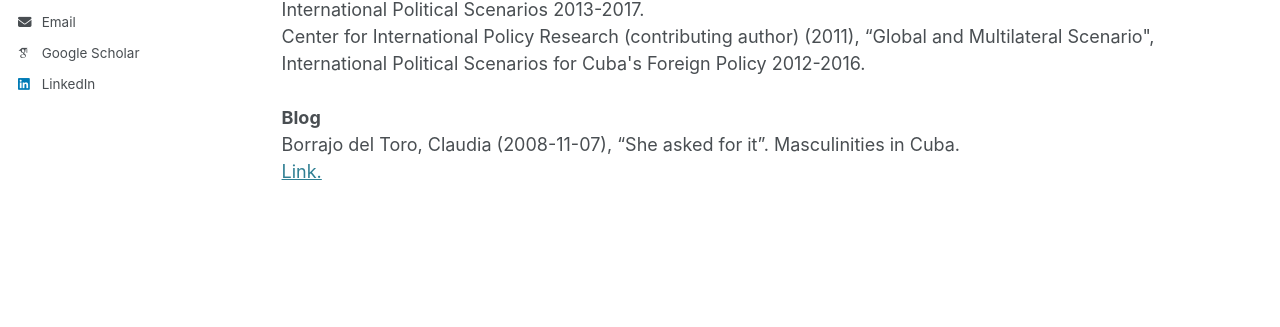
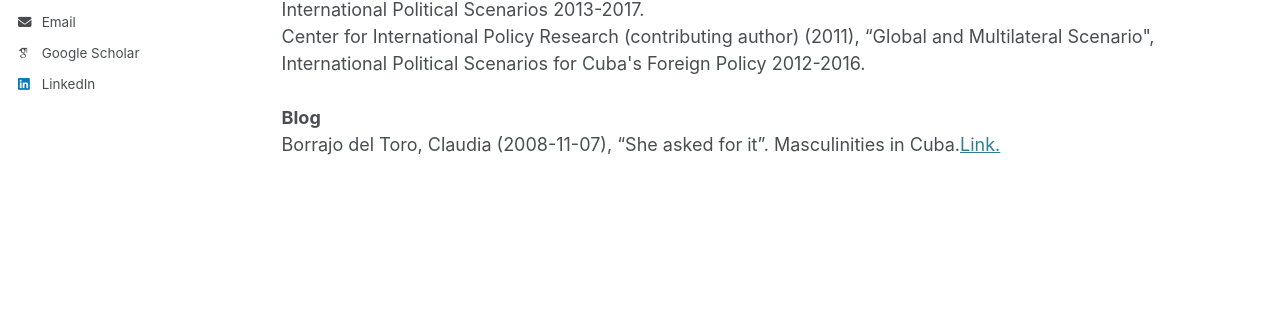
Before and after one commit to claudiabt/claudiabt.github.io, a Jekyll site: the page built from _pages/publications.html, in a window 1280 px wide and 1157 px high. Shown: the part 638-965 px from the top of the window. Built offline with Jekyll 4.4.1, drawn with Linux system fonts in a browser that asks for light colours; some web fonts are replaced.

Commit message:
Update publications.html

```diff
--- a/_pages/publications.html
+++ b/_pages/publications.html
@@ -25,7 +25,7 @@ Center for International Policy Research (contributing author) (2011), “Global
 <br><br>
 <strong>Blog</strong>
 <br>
-Borrajo del Toro, Claudia (2008-11-07), “She asked for it”. Masculinities in Cuba.<div class="wordwrap"><a href="https://masculinidadescuba.blogspot.com/2008/11/ella-se-lo-busc.html">Link.</a></div>
+Borrajo del Toro, Claudia (2008-11-07), “She asked for it”. Masculinities in Cuba.<span class="wordwrap"><a href="https://masculinidadescuba.blogspot.com/2008/11/ella-se-lo-busc.html">Link.</a></span>
 <br>
 
 {% include base_path %}
```
